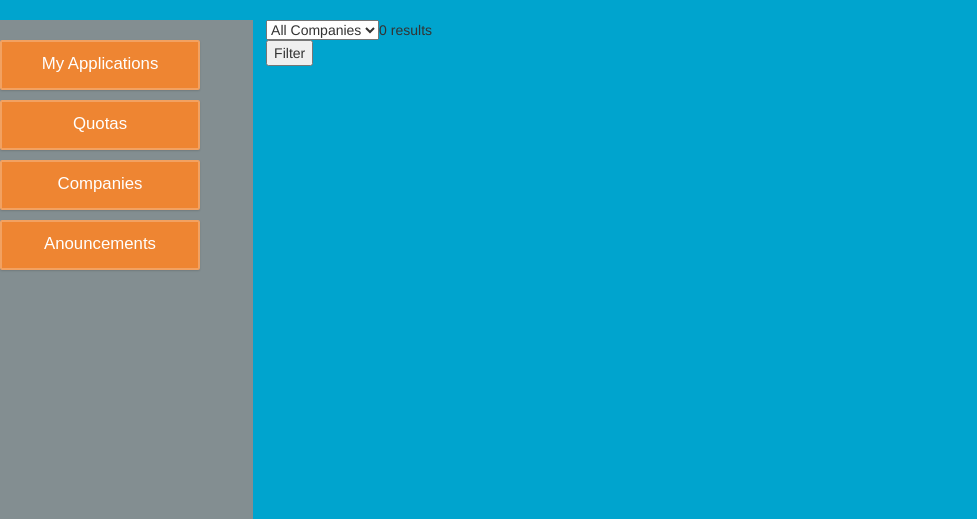
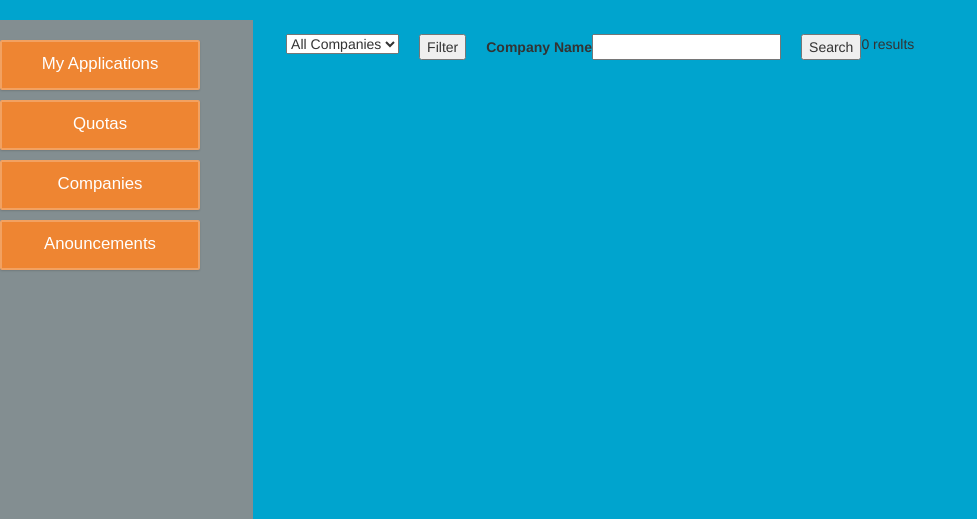
Before and after one commit to jazzerjazzer/sits, a PHP site: page /company.php in a window 1280 px wide. Shown: the part 95-614 px from the top of the page, without its empty margins (0-977 px from the left). Run offline with PHP 8.4, Linux system fonts and the light colour scheme; data that the repository does not hold is empty; some libraries are stand-ins or nearby versions.

Commit message:
Search and filter components are designed, small refactoring is done.

```diff
--- a/company.php
+++ b/company.php
@@ -91,6 +91,27 @@
 	body{
 		background-color:#00A4CE;
 	}
+
+	.menu_table_container {
+		width:100%;
+	}
+
+	.menu_container {
+		text-align: center;
+		width:70%;
+	}
+	.table_container{
+		width:99%;
+	}
+	.menu_comp {
+		padding-left: 20px;
+		display: inline-block;
+		float:left;
+	}
+	.company_input{
+		width:200px;
+	}
+
 </style>
 	<body>
 		<!-- Top part-->
@@ -116,18 +137,36 @@
 				    die("Connection failed: " . mysqli_connect_error());
 				}
 
-				if(isset($_POST['go'])){
+				if(isset($_POST['filter'])){
 					$city=$_POST['city'];
 				}
 				$sql="SELECT DISTINCT city FROM company order by city";
 				$result = mysqli_query($conn, $sql);
+				echo "<div class=\"menu_table_container\">";
+				echo "<div class=\"menu_container\">";
 				echo "<form method=\"post\" action=\"company.php\">";
+				echo "<div class=\"menu_comp\">";
 				echo "<select id=\"city\" name=\"city\" >";
 				echo "<option selected=\"selected\">All Companies</option>";
+
 				while ($row = mysqli_fetch_assoc($result)){
 					echo '<option value='.$row['city'].'>'.$row['city'].'</option>';
 				}
 				echo "</select>";
+				echo "</div>";
+
+				echo "<div class=\"menu_comp\">";
+				echo "<button type=\"submit\" name=\"filter\">Filter</button>";
+				echo "</div>";
+				echo "<div class=\"menu_comp\">";
+				echo "<label for=\"company_input\">Company Name</label>";
+				echo "<input type=\"text\" id=\"company_input\" name=\"company_name\" value=\"\">";
+				echo "</div>";
+				echo "<div class=\"menu_comp\">";
+				echo "<button type=\"submit\" name=\"search\">Search</button>";
+				echo "</div>";
+				echo "</div>";
+
 				if(strcmp($city, "") !== 0){
 					if(strcmp($city, "All Companies") !== 0)
 						$sql = "SELECT id, name, city, student_rating, evaluator_rating, app_dept, sector FROM company WHERE city='$city'";
@@ -137,6 +176,7 @@
 					$sql = "SELECT id, name, city, student_rating, evaluator_rating, app_dept, sector FROM company";
 				}
 				$result = mysqli_query($conn, $sql);
+				echo "<div class=\"table_container\">";
 				if (mysqli_num_rows($result) > 0) {
 				    // output data of each row
 				    echo "<table class=\"company_table\">"; // start a table tag in the HTML
@@ -149,12 +189,11 @@
 				} else {
 				    echo "0 results";
 				}
-
+				echo "</div>";
+				echo "</div>";
 				mysqli_close($conn);
 
 				?>
-
-				 	<p><button type="submit" name="go">Filter</button></p>
 				</form>
 		</div>
 
```
